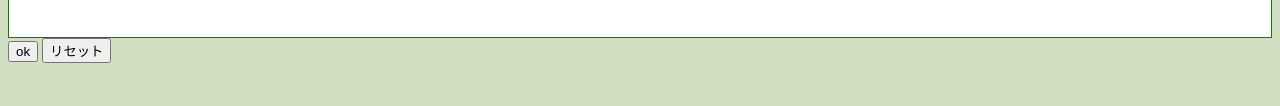
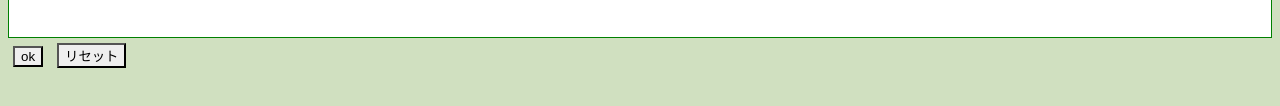
Before and after one commit to koki1124/web2-4, a plain HTML site: page index.html in a window 1280 px wide. Shown: the part 432-538 px from the top of the page. Drawn offline with Linux system fonts and the light colour scheme.

Commit message:
Update index.html

```diff
--- a/index.html
+++ b/index.html
@@ -16,7 +16,7 @@
 	  </dl>
 		   </section>
 	  </article>
-	  <input type="submit" value="ok">
-	  <input type="reset" value="リセット">
+	  <input type="submit" value="ok" class="btn">
+	  <input type="reset" value="リセット" class="btn">
   </body>
 </html>
```
